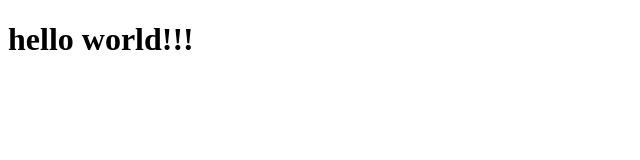
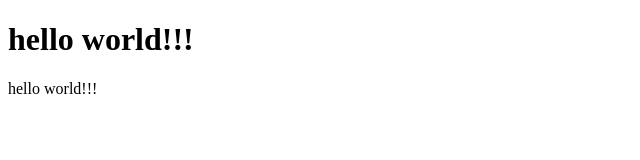
Before and after one commit to solutionsrmtech/rmtech, a plain HTML site: page index.html in a window 1280 px wide. Shown: the whole page, without its empty margins (0-640 px from the left). Drawn offline with Linux system fonts and the light colour scheme.

Commit message:
Update index.html

```diff
--- a/index.html
+++ b/index.html
@@ -7,5 +7,6 @@
 </head>
 <body>
     <h1>hello world!!!</h1>
+    <h8>hello world!!!</h8>
 </body>
 </html>
```
